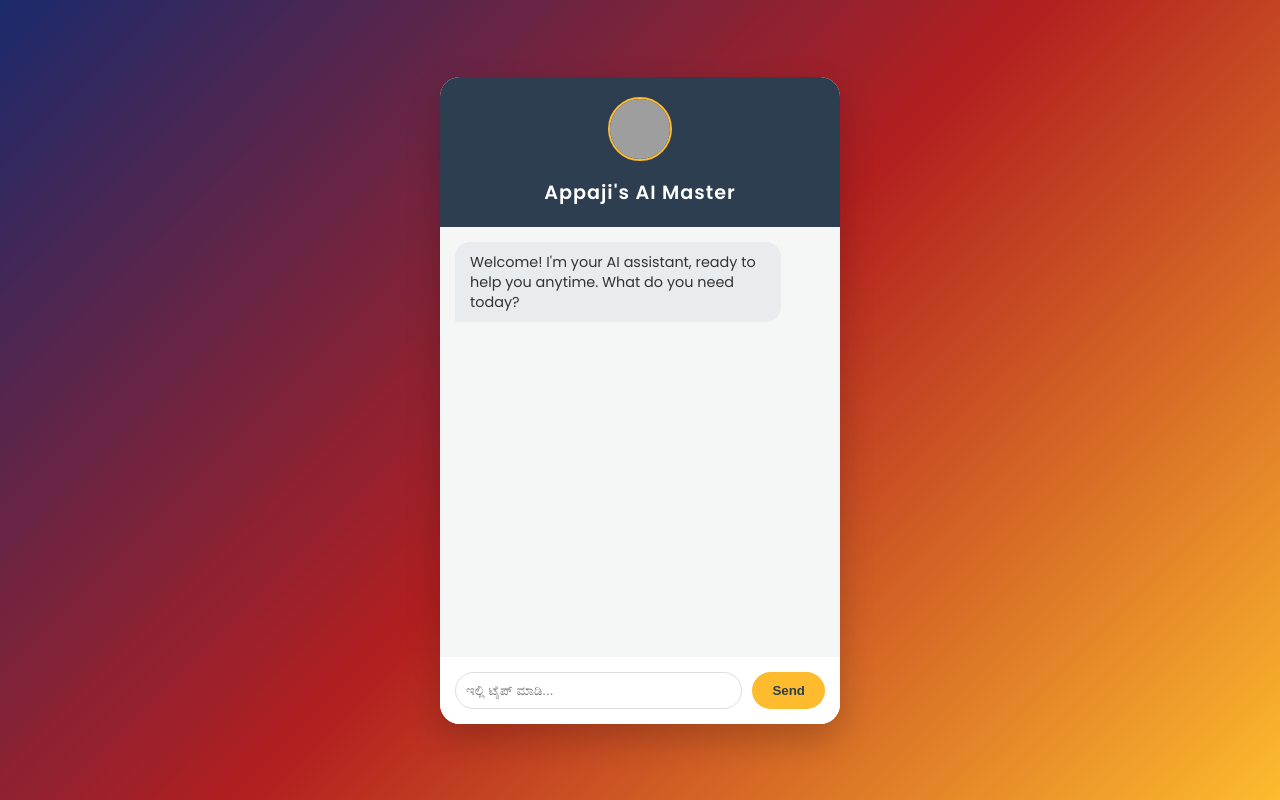
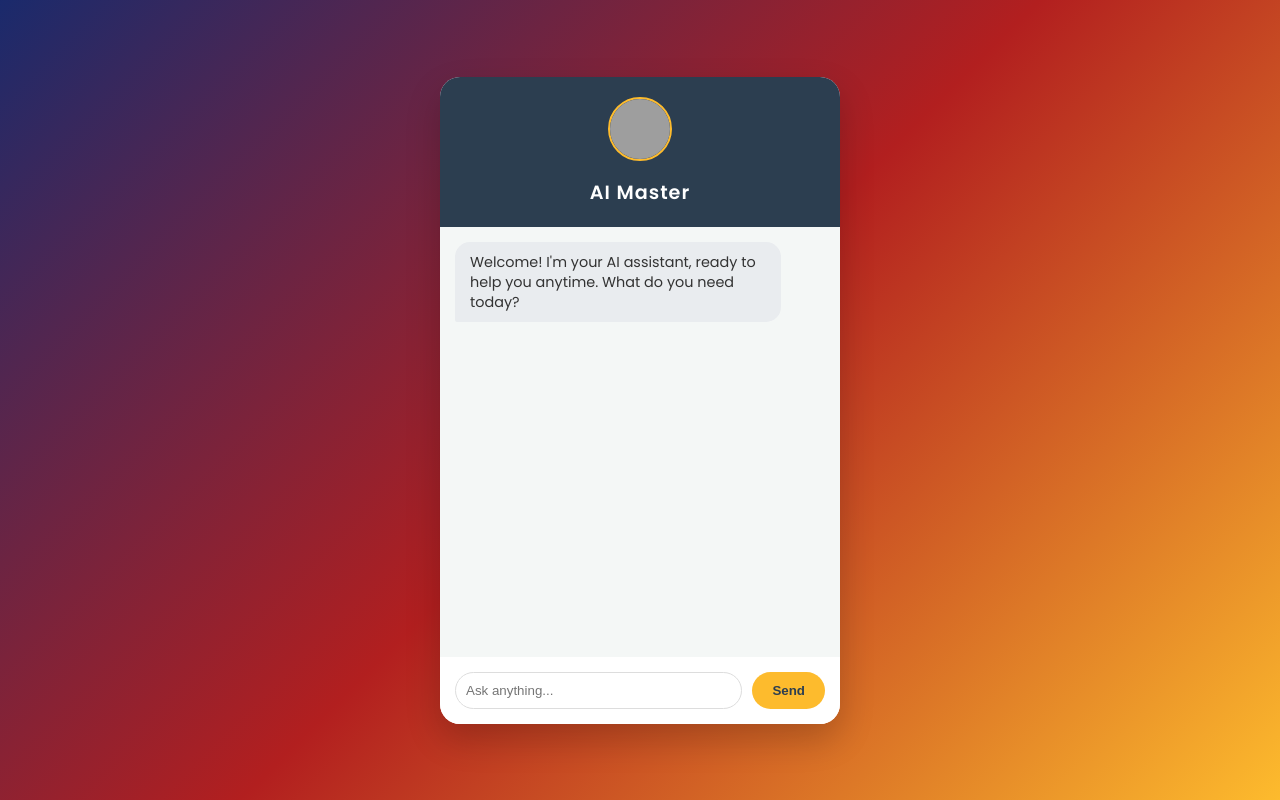
Before and after one commit to amareshambhi2006-beep/My_Gemini_AI_1, a Flask app: page / in a window 1280 px wide. Run offline with Flask 3, Linux system fonts and the light colour scheme; grey boxes are pictures that could not be loaded.

Commit message:
Update index.html

```diff
--- a/templates/index.html
+++ b/templates/index.html
@@ -3,7 +3,7 @@
 <head>
     <meta charset="UTF-8">
     <meta name="viewport" content="width=device-width, initial-scale=1.0">
-    <title>Appaji's AI Master</title>
+    <title>AI Master</title>
     <link href="https://fonts.googleapis.com/css2?family=Poppins:wght@300;400;600&display=swap" rel="stylesheet">
     <style>
         body {
@@ -116,7 +116,7 @@
 <div class="chat-container">
     <div class="header">
         <img src="https://cdn-icons-png.flaticon.com/512/4712/4712035.png" alt="AI Logo" class="logo">
-        <h1>Appaji's AI Master</h1>
+        <h1> AI Master</h1>
     </div>
 
     <div id="chat-box">
@@ -124,7 +124,7 @@
     </div>
 
     <div class="input-area">
-        <input type="text" id="user-input" placeholder="ಇಲ್ಲಿ ಟೈಪ್ ಮಾಡಿ...">
+        <input type="text" id="user-input" placeholder="Ask anything...">
         <button onclick="sendMessage()">Send</button>
     </div>
 </div>
@@ -155,7 +155,7 @@
             chatBox.innerHTML += `<div class="message ai-msg">${data.reply}</div>`;
             chatBox.scrollTop = chatBox.scrollHeight;
         } catch (error) {
-            chatBox.innerHTML += `<div class="message ai-msg" style="color:red;">Error ಬಂತು ಅಪ್ಪಾಜಿ!</div>`;
+            chatBox.innerHTML += `<div class="message ai-msg" style="color:red;">Error</div>`;
         }
     }
 
```
